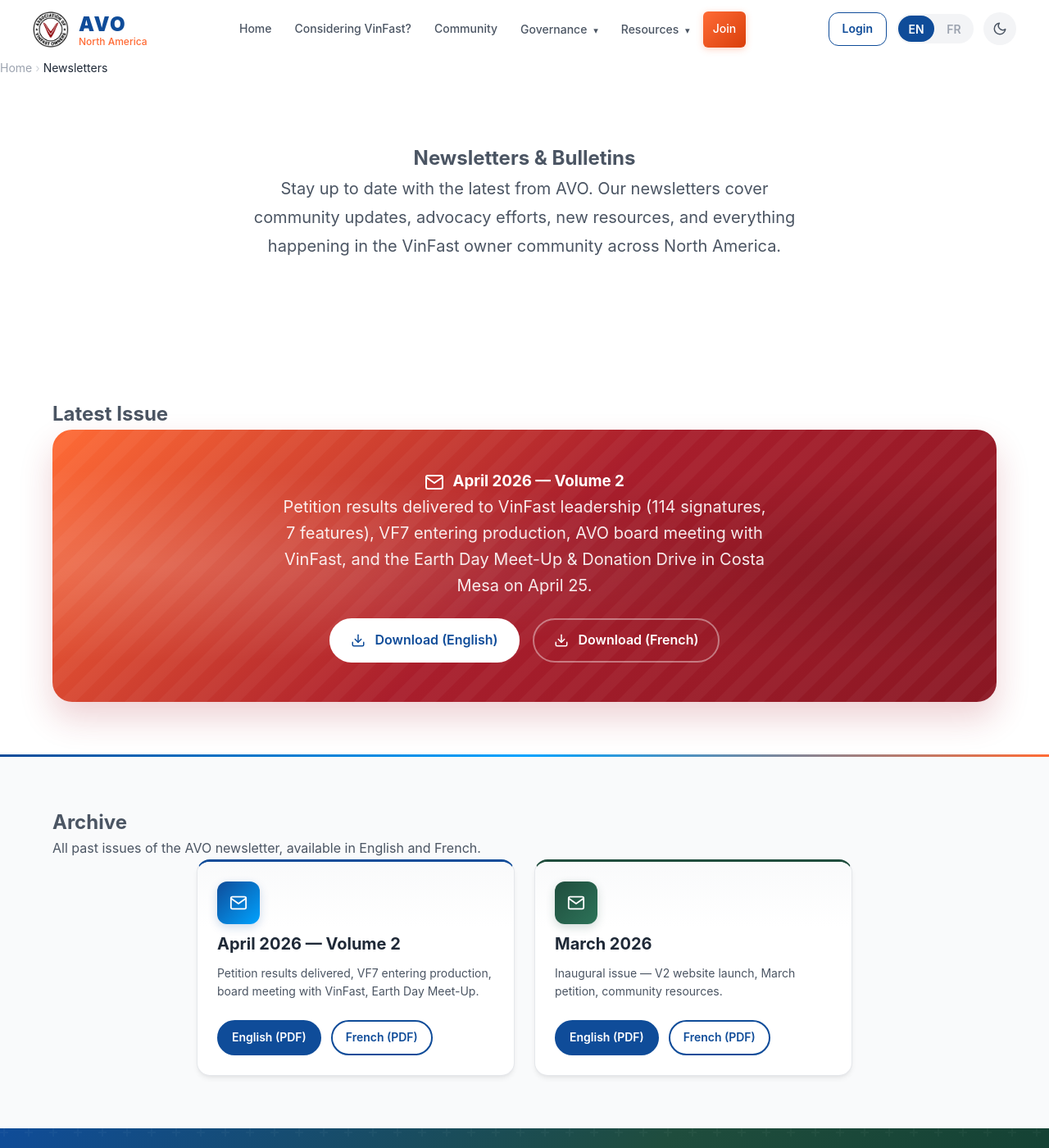
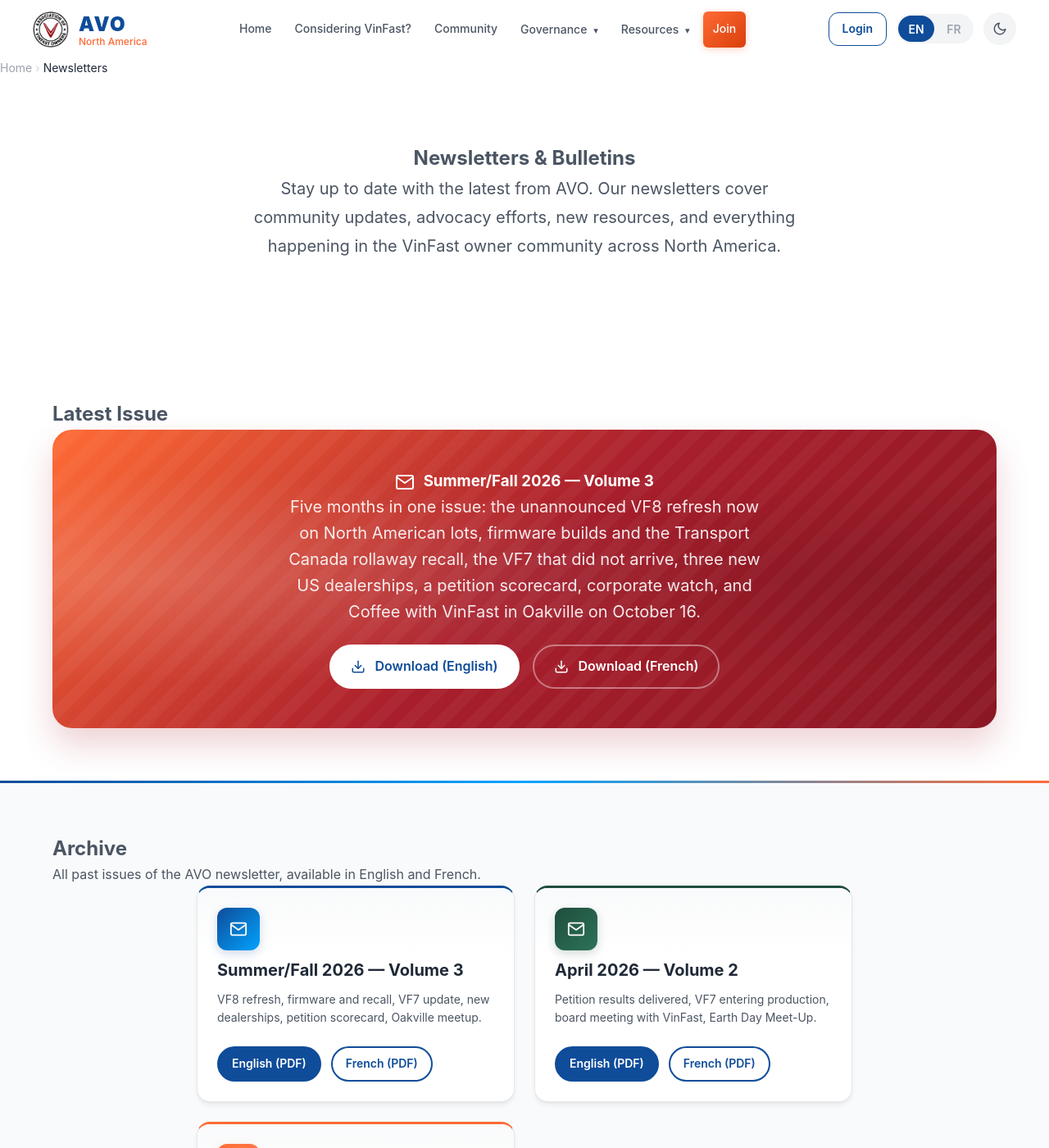
Before and after one commit to vinfastownersorg-cyber/avo-website, a Jekyll site: the page built from newsletters.html, in a window 1280 px wide and 1400 px high. Shown: the whole window at 82% size. Built offline with Jekyll 4.4.1, drawn with Linux system fonts in a browser that asks for light colours.

Commit message:
feat(newsletters): add Summer/Fall 2026 newsletter (Volume 3)
Updates the featured issue to Summer/Fall 2026 and adds it to the
archive grid. Includes EN and FR PDFs covering the unannounced VF8
refresh, firmware builds and the Transport Canada rollaway recall, the
VF7 status, three new US dealerships, the petition scorecard, corporate
watch, and the Oakville Coffee with VinFast meetup on October 16.

Co-Authored-By: Claude Opus 5.5 (1M context) <noreply@anthropic.com>

```diff
--- a/newsletters.html
+++ b/newsletters.html
@@ -55,20 +55,20 @@ schema_json: |
             <div class="highlight-section fade-in">
                 <h3>
                     <svg width="24" height="24" viewBox="0 0 24 24" fill="none" stroke="currentColor" stroke-width="2" stroke-linecap="round" stroke-linejoin="round" style="display:inline;vertical-align:middle;margin-right:6px"><path d="M4 4h16c1.1 0 2 .9 2 2v12c0 1.1-.9 2-2 2H4c-1.1 0-2-.9-2-2V6c0-1.1.9-2 2-2z"/><polyline points="22,6 12,13 2,6"/></svg>
-                    <span lang="en">April 2026 — Volume 2</span>
-                    <span lang="fr">Avril 2026 — Volume 2</span>
+                    <span lang="en">Summer/Fall 2026 — Volume 3</span>
+                    <span lang="fr">Été/Automne 2026 — Volume 3</span>
                 </h3>
                 <p>
-                    <span lang="en">Petition results delivered to VinFast leadership (114 signatures, 7 features), VF7 entering production, AVO board meeting with VinFast, and the Earth Day Meet-Up & Donation Drive in Costa Mesa on April 25.</span>
-                    <span lang="fr">Résultats de la pétition remis à VinFast (114 signatures, 7 fonctionnalités), le VF7 entre en production, réunion du conseil AVO avec VinFast, et le rassemblement du Jour de la Terre à Costa Mesa le 25 avril.</span>
+                    <span lang="en">Five months in one issue: the unannounced VF8 refresh now on North American lots, firmware builds and the Transport Canada rollaway recall, the VF7 that did not arrive, three new US dealerships, a petition scorecard, corporate watch, and Coffee with VinFast in Oakville on October 16.</span>
+                    <span lang="fr">Cinq mois en un numéro : le VF8 remanié arrivé sans annonce en Amérique du Nord, les versions logicielles et le rappel de Transports Canada, le VF7 qui n'est pas arrivé, trois nouvelles concessions américaines, le bilan de la pétition, la veille corporative et le café avec VinFast à Oakville le 16 octobre.</span>
                 </p>
                 <div style="display:flex; gap:var(--space-4); justify-content:center; flex-wrap:wrap; margin-top:var(--space-4);">
-                    <a href="newsletters/AVO-Newsletter-April-2026.pdf" class="btn-v2 btn-white" target="_blank" rel="noopener">
+                    <a href="newsletters/AVO-Newsletter-Fall-2026.pdf" class="btn-v2 btn-white" target="_blank" rel="noopener">
                         <svg width="18" height="18" viewBox="0 0 24 24" fill="none" stroke="currentColor" stroke-width="2" stroke-linecap="round" stroke-linejoin="round" style="display:inline;vertical-align:middle;margin-right:4px"><path d="M21 15v4a2 2 0 0 1-2 2H5a2 2 0 0 1-2-2v-4"/><polyline points="7 10 12 15 17 10"/><line x1="12" y1="15" x2="12" y2="3"/></svg>
                         <span lang="en">Download (English)</span>
                         <span lang="fr">Télécharger (Anglais)</span>
                     </a>
-                    <a href="newsletters/AVO-Bulletin-Avril-2026.pdf" class="btn-v2 btn-outline-white" target="_blank" rel="noopener">
+                    <a href="newsletters/AVO-Bulletin-Automne-2026.pdf" class="btn-v2 btn-outline-white" target="_blank" rel="noopener">
                         <svg width="18" height="18" viewBox="0 0 24 24" fill="none" stroke="currentColor" stroke-width="2" stroke-linecap="round" stroke-linejoin="round" style="display:inline;vertical-align:middle;margin-right:4px"><path d="M21 15v4a2 2 0 0 1-2 2H5a2 2 0 0 1-2-2v-4"/><polyline points="7 10 12 15 17 10"/><line x1="12" y1="15" x2="12" y2="3"/></svg>
                         <span lang="en">Download (French)</span>
                         <span lang="fr">Télécharger (Français)</span>
@@ -91,6 +91,30 @@ schema_json: |
             </p>
 
             <div class="bento-grid" style="max-width: 800px; margin: 0 auto;">
+                <!-- Summer/Fall 2026 -->
+                <div class="bento-card fade-in" style="cursor:default;">
+                    <div class="bento-card-icon">
+                        <svg width="22" height="22" viewBox="0 0 24 24" fill="none" stroke="currentColor" stroke-width="2" stroke-linecap="round" stroke-linejoin="round"><path d="M4 4h16c1.1 0 2 .9 2 2v12c0 1.1-.9 2-2 2H4c-1.1 0-2-.9-2-2V6c0-1.1.9-2 2-2z"/><polyline points="22,6 12,13 2,6"/></svg>
+                    </div>
+                    <h3>
+                        <span lang="en">Summer/Fall 2026 — Volume 3</span>
+                        <span lang="fr">Été/Automne 2026 — Volume 3</span>
+                    </h3>
+                    <p>
+                        <span lang="en">VF8 refresh, firmware and recall, VF7 update, new dealerships, petition scorecard, Oakville meetup.</span>
+                        <span lang="fr">VF8 remanié, logiciel et rappel, le point sur le VF7, nouvelles concessions, bilan de la pétition, rencontre à Oakville.</span>
+                    </p>
+                    <div style="display:flex; gap:var(--space-3); flex-wrap:wrap; margin-top:var(--space-3);">
+                        <a href="newsletters/AVO-Newsletter-Fall-2026.pdf" class="btn-v2 btn-sm btn-primary" target="_blank" rel="noopener">
+                            <span lang="en">English (PDF)</span>
+                            <span lang="fr">Anglais (PDF)</span>
+                        </a>
+                        <a href="newsletters/AVO-Bulletin-Automne-2026.pdf" class="btn-v2 btn-sm btn-secondary" target="_blank" rel="noopener">
+                            <span lang="en">French (PDF)</span>
+                            <span lang="fr">Français (PDF)</span>
+                        </a>
+                    </div>
+                </div>
                 <!-- April 2026 -->
                 <div class="bento-card fade-in" style="cursor:default;">
                     <div class="bento-card-icon">
```
Also changed, not shown: 2 other files.
